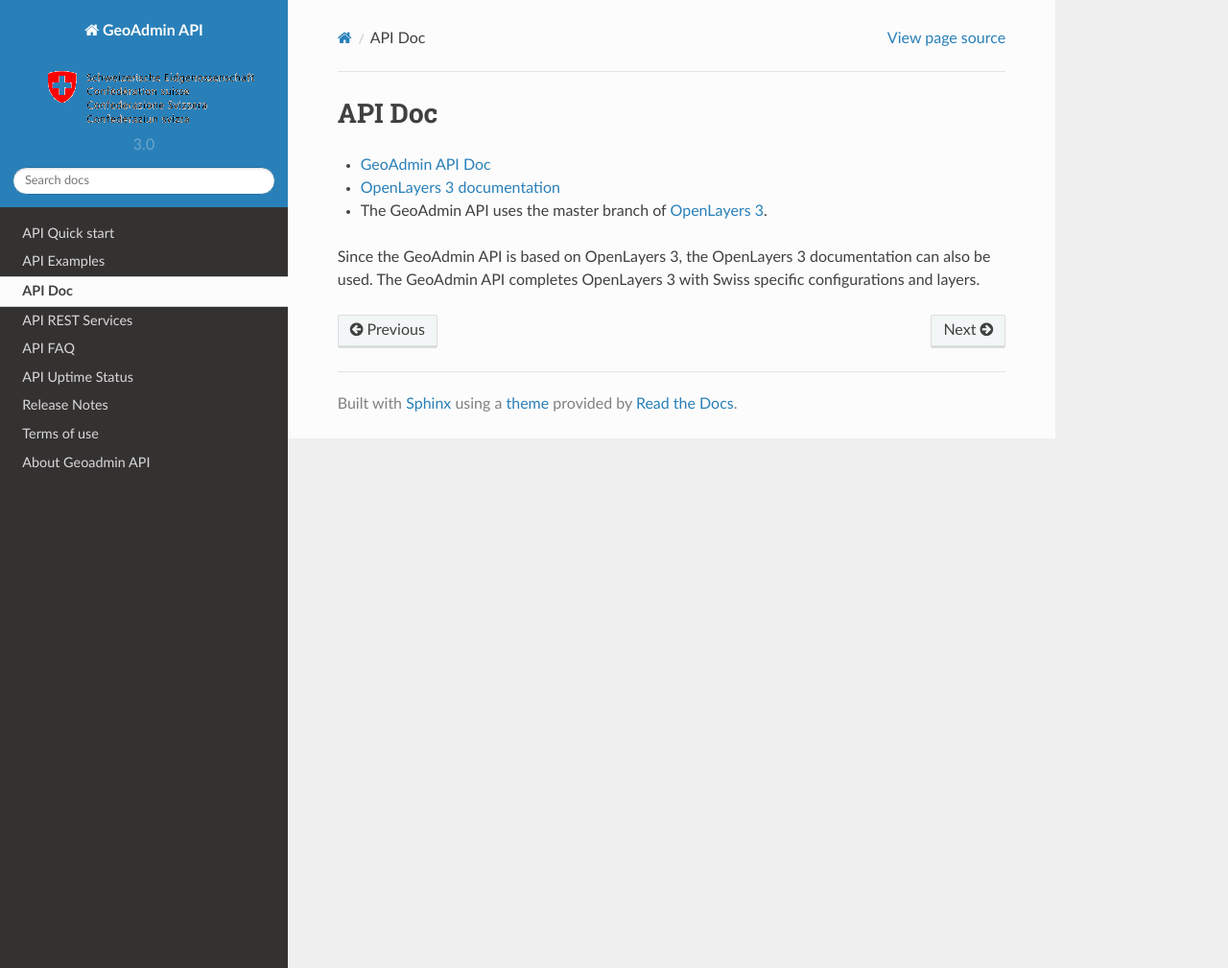
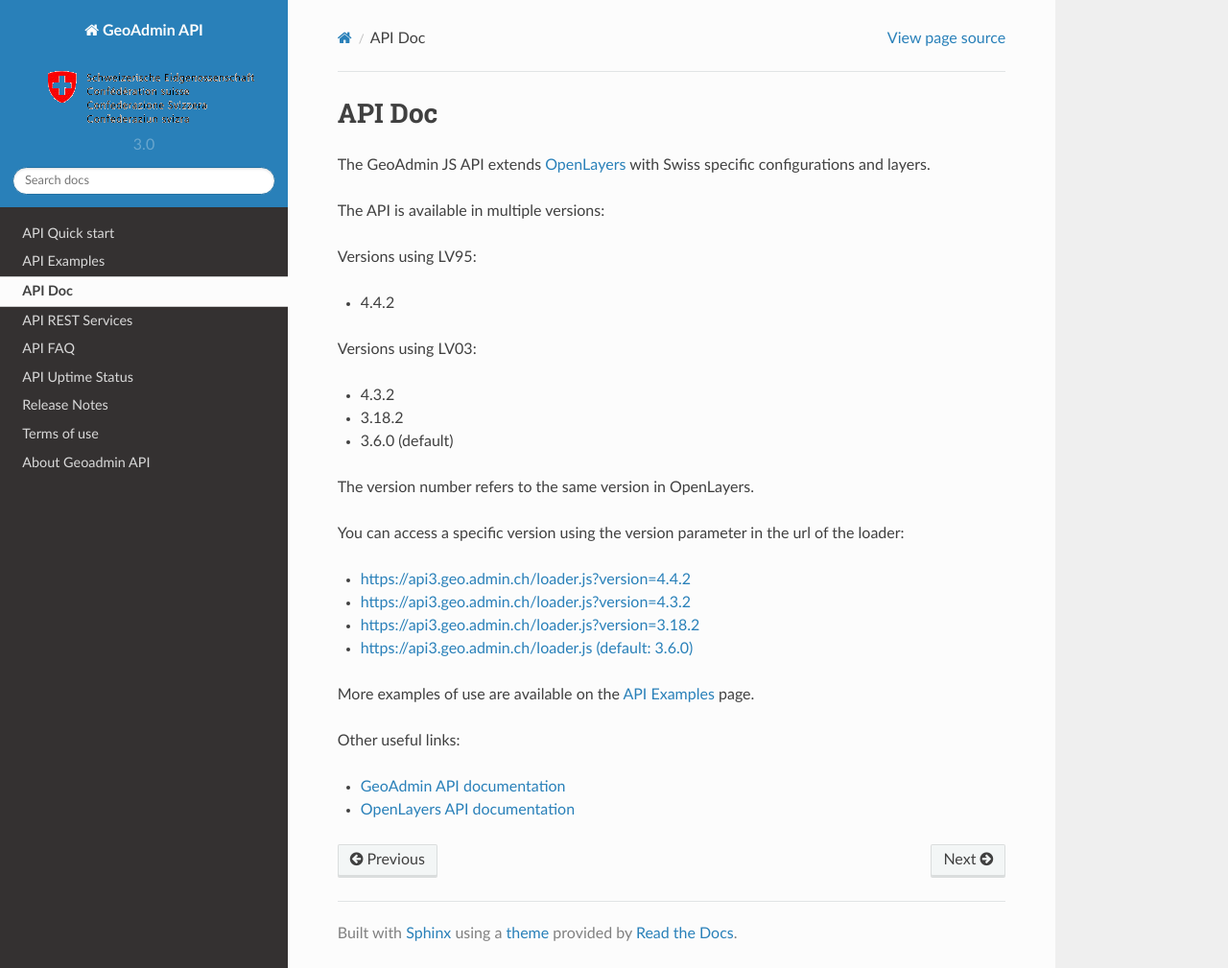
Before and after one commit to swisstopo-test/doc-chsdi3, a Sphinx documentation site: the page built from source/api/doc.rst, in a window 1280 px wide and 1009 px high. Shown: the whole window at 96% size. Built offline with Sphinx 7.4.7 and the Read the Docs theme 2.0.0, drawn with Linux system fonts in a browser that asks for light colours.

Commit message:
Add new version for ol3 api 4.3.2(LV03) and 4.42(LV95) (#2671)

```diff
--- a/source/api/doc.rst
+++ b/source/api/doc.rst
@@ -7,8 +7,35 @@
 API Doc
 =======
 
-- `GeoAdmin API Doc <http://geoadmin.github.io/ol3/apidoc/>`_
-- `OpenLayers 3 documentation <https://openlayers.org/en/latest/doc/>`_
-- The GeoAdmin API uses the master branch of `OpenLayers 3 <https://github.com/openlayers/ol3/tree/master>`_.
+The GeoAdmin JS API extends `OpenLayers <https://openlayers.org/>`_ with Swiss specific configurations and layers.
 
-Since the GeoAdmin API is based on OpenLayers 3, the OpenLayers 3 documentation can also be used. The GeoAdmin API completes OpenLayers 3 with Swiss specific configurations and layers.
+The API is available in multiple versions:
+
+Versions using LV95:
+
+- 4.4.2
+
+
+Versions using LV03:
+
+- 4.3.2
+- 3.18.2
+- 3.6.0 (default)
+
+
+The version number refers to the same version in OpenLayers.
+
+You can access a specific version using the version parameter in the url of the loader:
+
+- `https://api3.geo.admin.ch/loader.js?version=4.4.2 <https://api3.geo.admin.ch/loader.js?version=4.4.2>`_
+- `https://api3.geo.admin.ch/loader.js?version=4.3.2 <https://api3.geo.admin.ch/loader.js?version=4.3.2>`_
+- `https://api3.geo.admin.ch/loader.js?version=3.18.2 <https://api3.geo.admin.ch/loader.js?version=3.18.2>`_
+- `https://api3.geo.admin.ch/loader.js (default: 3.6.0) <https://api3.geo.admin.ch/loader.js>`_
+
+More examples of use are available on the `API Examples <https://api3.geo.admin.ch/api/examples.html>`_ page.
+
+
+Other useful links:
+
+- `GeoAdmin API documentation <http://geoadmin.github.io/ol3/apidoc/>`_
+- `OpenLayers API documentation <https://openlayers.org/en/latest/doc/>`_
--- a/source/index.rst
+++ b/source/index.rst
@@ -46,7 +46,7 @@ Use the GeoAdmin API Forum to ask questions: http://groups.google.com/group/geoa
   </style>
   <body>
     <div id="map"></div>
-    <script type="text/javascript" src="loader.js"></script>
+    <script type="text/javascript" src="loader.js?version=4.4.2"></script>
     <script type="text/javascript">
       var layer = ga.layer.create('ch.swisstopo.pixelkarte-farbe');
       var map = new ga.Map({
```
Also changed, not shown: other parts of source/index.rst (+1 -1 lines), source/api/quickstart.rst (+13 -4 lines).
